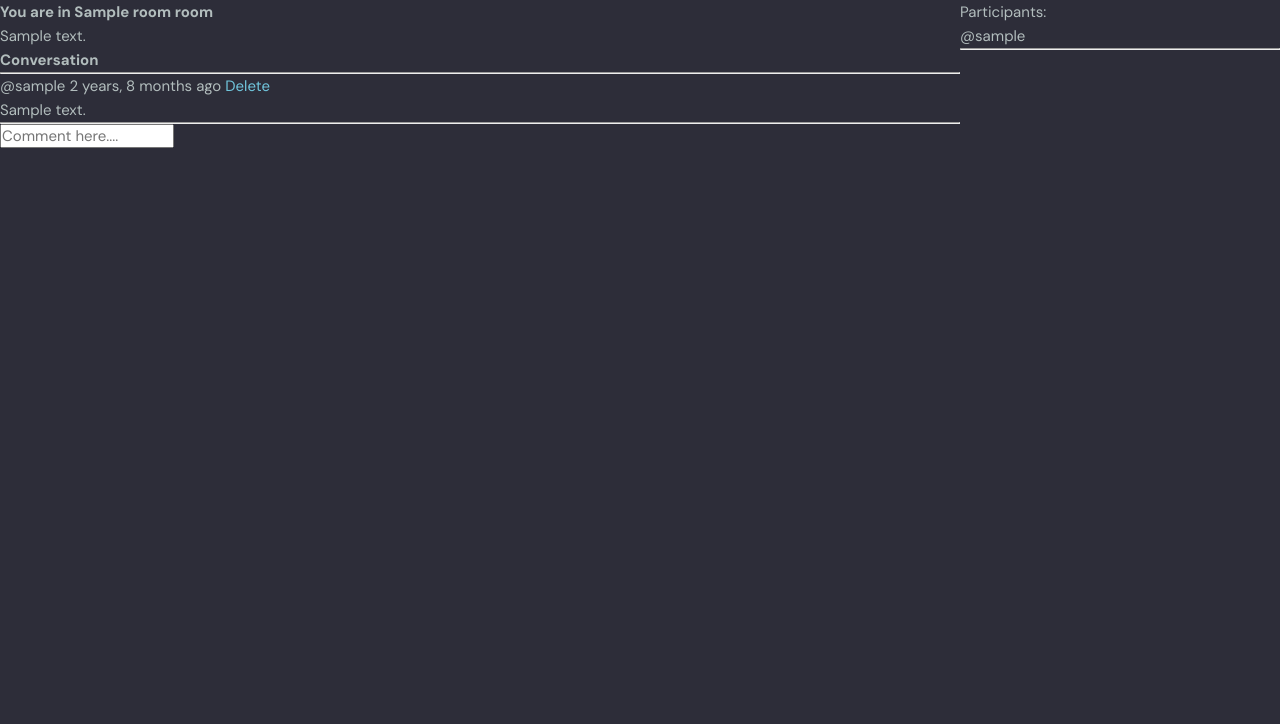
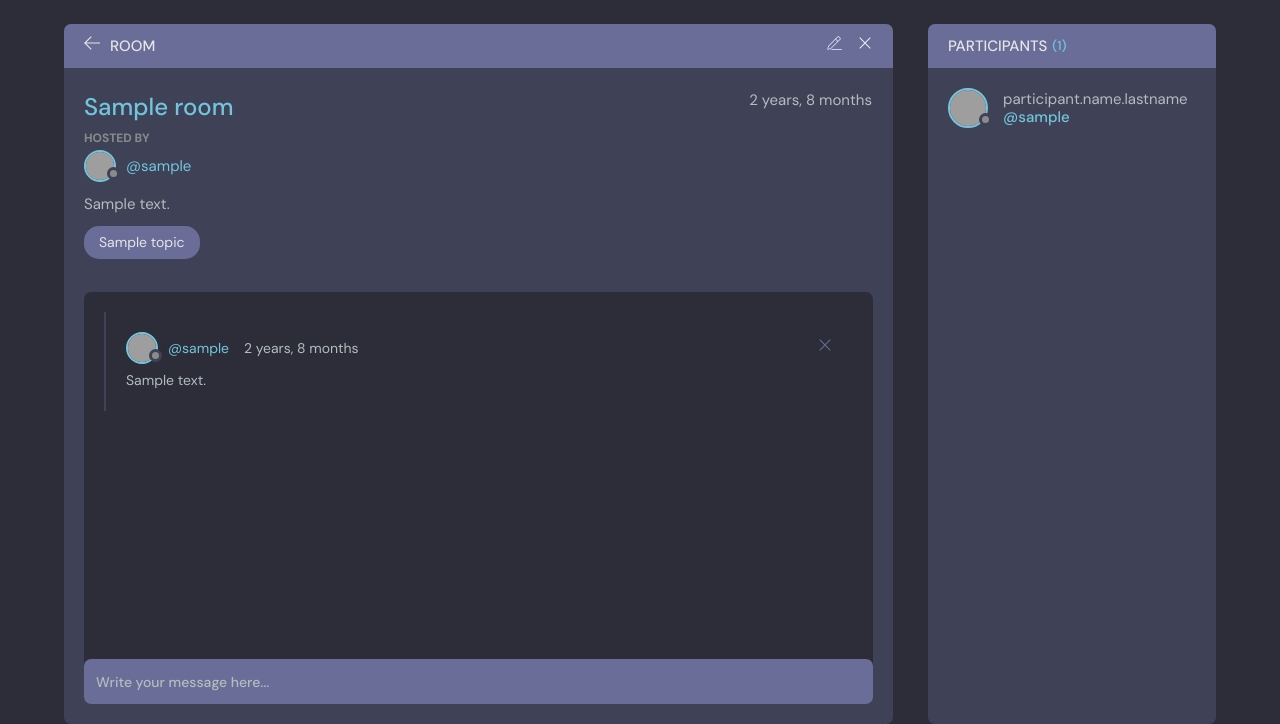
Before and after one commit to alfavarman/django_socialapp, a Django app: page /room/1/ in a window 1280 px wide. Shown: the part 76-800 px from the top of the page. Run offline with Django 4.2, Linux system fonts and the light colour scheme; a user stored in the database is signed in; tables that the repository leaves empty hold one stand-in row (values such as "Sample post"); grey boxes are pictures that could not be loaded.

Commit message:
room html updated

```diff
--- a/codexdiscord/base/templates/base/room.html
+++ b/codexdiscord/base/templates/base/room.html
@@ -1,55 +1,145 @@
 {% extends 'main.html' %}
 
 {% block content %}
-<style>
-    .room-container{
-        display: grid;
-        grid-template-columns: 3fr 1fr;
-    }
-</style>
-<div class="room-container">
+<main class="profile-page layout layout--2">
+  <div class="container">
+    <!-- Room Start -->
+    <div class="room">
+      <div class="room__top">
+        <div class="room__topLeft">
+          <a href="{% url 'home' %}">
+            <svg version="1.1" xmlns="http://www.w3.org/2000/svg" width="32" height="32" viewBox="0 0 32 32">
+              <title>arrow-left</title>
+              <path
+                d="M13.723 2.286l-13.723 13.714 13.719 13.714 1.616-1.611-10.96-10.96h27.625v-2.286h-27.625l10.965-10.965-1.616-1.607z"
+              ></path>
+            </svg>
+          </a>
+          <h3>Room</h3>
+        </div>
+        {% if room.host == request.user %}
+        <div class="room__topRight">
+          <a href="{% url 'update-room' room.id %}">
+            <svg
+              enable-background="new 0 0 24 24"
+              height="32"
+              viewBox="0 0 24 24"
+              width="32"
+              xmlns="http://www.w3.org/2000/svg"
+            >
+              <title>edit</title>
+              <g>
+                <path d="m23.5 22h-15c-.276 0-.5-.224-.5-.5s.224-.5.5-.5h15c.276 0 .5.224.5.5s-.224.5-.5.5z" />
+              </g>
+              <g>
+                <g>
+                  <path
+                    d="m2.5 22c-.131 0-.259-.052-.354-.146-.123-.123-.173-.3-.133-.468l1.09-4.625c.021-.09.067-.173.133-.239l14.143-14.143c.565-.566 1.554-.566 2.121 0l2.121 2.121c.283.283.439.66.439 1.061s-.156.778-.439 1.061l-14.142 14.141c-.065.066-.148.112-.239.133l-4.625 1.09c-.038.01-.077.014-.115.014zm1.544-4.873-.872 3.7 3.7-.872 14.042-14.041c.095-.095.146-.22.146-.354 0-.133-.052-.259-.146-.354l-2.121-2.121c-.19-.189-.518-.189-.707 0zm3.081 3.283h.01z"
+                  />
+                </g>
+                <g>
+                  <path
+                    d="m17.889 10.146c-.128 0-.256-.049-.354-.146l-3.535-3.536c-.195-.195-.195-.512 0-.707s.512-.195.707 0l3.536 3.536c.195.195.195.512 0 .707-.098.098-.226.146-.354.146z"
+                  />
+                </g>
+              </g>
+            </svg>
+          </a>
+          <a href="{% url 'delete-room' room.id %}">
+            <svg version="1.1" xmlns="http://www.w3.org/2000/svg" width="32" height="32" viewBox="0 0 32 32">
+              <title>remove</title>
+              <path
+                d="M27.314 6.019l-1.333-1.333-9.98 9.981-9.981-9.981-1.333 1.333 9.981 9.981-9.981 9.98 1.333 1.333 9.981-9.98 9.98 9.98 1.333-1.333-9.98-9.98 9.98-9.981z"
+              ></path>
+            </svg>
+          </a>
+        </div>
+        {% endif %}
 
-    <div>
-        <h1>You are in  {{room.name}} room </h1>
 
-        <p>{{room.description}}</p>
-
-        <div class="comment-wrapper">
-
-            <h3>Conversation</h3>
-
-            <hr>
-            {% for message in room_messages %}
-
-                <small>@{{message.user}} {{message.created| timesince}} ago</small>
-                {% if request.user == message.user %}
-                    <a href="{% url 'delete-message' message.id %}">Delete</a>
-                {% endif %}
-                <p>{{message.body}}</p>
-                <hr>
-            {% endfor %}
+      </div>
+      <div class="room__box scroll">
+        <div class="room__header scroll">
+          <div class="room__info">
+            <h3>{{room.name}}</h3>
+            <span>{{room.created|timesince}}</span>
+          </div>
+          <div class="room__hosted">
+            <p>Hosted By</p>
+            <a href="{% url 'profile' room.host.id %}" class="room__author">
+              <div class="avatar avatar--small">
+                <img src="https://randomuser.me/api/portraits/men/37.jpg" />
+              </div>
+              <span>@{{room.host}}</span>
+            </a>
+          </div>
+          <div class="room__details">
+            {{room.description}}
+          </div>
+          <span class="room__topics">{{room.topic}}</span>
         </div>
 
-        {% if user.is_authenticated %}
-            <div class="comment-form">
-                <form method="POST" action="">
-                    {% csrf_token %}
-                    <input type="text" name="body" placeholder="Comment here...." />
-                </form>
+        <div class="room__conversation">
+          <div class="threads scroll">
+            {% for message in room_messages %}
+            <div class="thread">
+              <div class="thread__top">
+                <div class="thread__author">
+                  <a href="{% url 'profile' message.user.id %}" class="thread__authorInfo">
+                    <div class="avatar avatar--small">
+                      <img src="https://randomuser.me/api/portraits/men/37.jpg" />
+                    </div>
+                    <span>@{{message.user}}</span>
+                  </a>
+                  <span class="thread__date">{{message.created|timesince}}</span>
+                </div>
+                {% if request.user == message.user %}
+                <a href="{% url 'delete-message' message.id %}">
+                <div class="thread__delete">
+                  <svg version="1.1" xmlns="http://www.w3.org/2000/svg" width="32" height="32" viewBox="0 0 32 32">
+                    <title>remove</title>
+                    <path
+                      d="M27.314 6.019l-1.333-1.333-9.98 9.981-9.981-9.981-1.333 1.333 9.981 9.981-9.981 9.98 1.333 1.333 9.981-9.98 9.98 9.98 1.333-1.333-9.98-9.98 9.98-9.981z"
+                    ></path>
+                  </svg>
+                </div>
+                </a>
+
+                {% endif %}
+              </div>
+              <div class="thread__details">
+               {{message.body}}
+              </div>
             </div>
-        {% endif %}
+          </div>
+
+        </div>
+      </div>
+      {% endfor %}
+      <div class="room__message">
+        <form action="#"><input name="" placeholder="Write your message here..." /></form>
+      </div>
     </div>
+    <!-- Room End -->
 
-
-    <div class="participants-container">
-        <p>Participants: </p>
+    <!--  Participants: -->
+    <div class="participants">
+      <h3 class="participants__top">Participants <span>({{participants.count}})</span></h3>
+      <div class="participants__list scroll">
         {% for participant in participants %}
-            <div>
-                <p>@{{participant}}</p>
-            </div>
+        <a href="{% url 'profile' participant.id %}" class="participant">
+          <div class="avatar avatar--medium">
+            <img src="https://randomuser.me/api/portraits/men/37.jpg" />
+          </div>
+          <p>
+            participant.name.lastname
+            <span>@{{participant}}</span>
+          </p>
+        </a>
         {% endfor %}
-        <hr>
+      </div>
     </div>
-
-</div>
-{% endblock %}
+    <!--  End -->
+  </div>
+</main>
+{% endblock content%}
```
